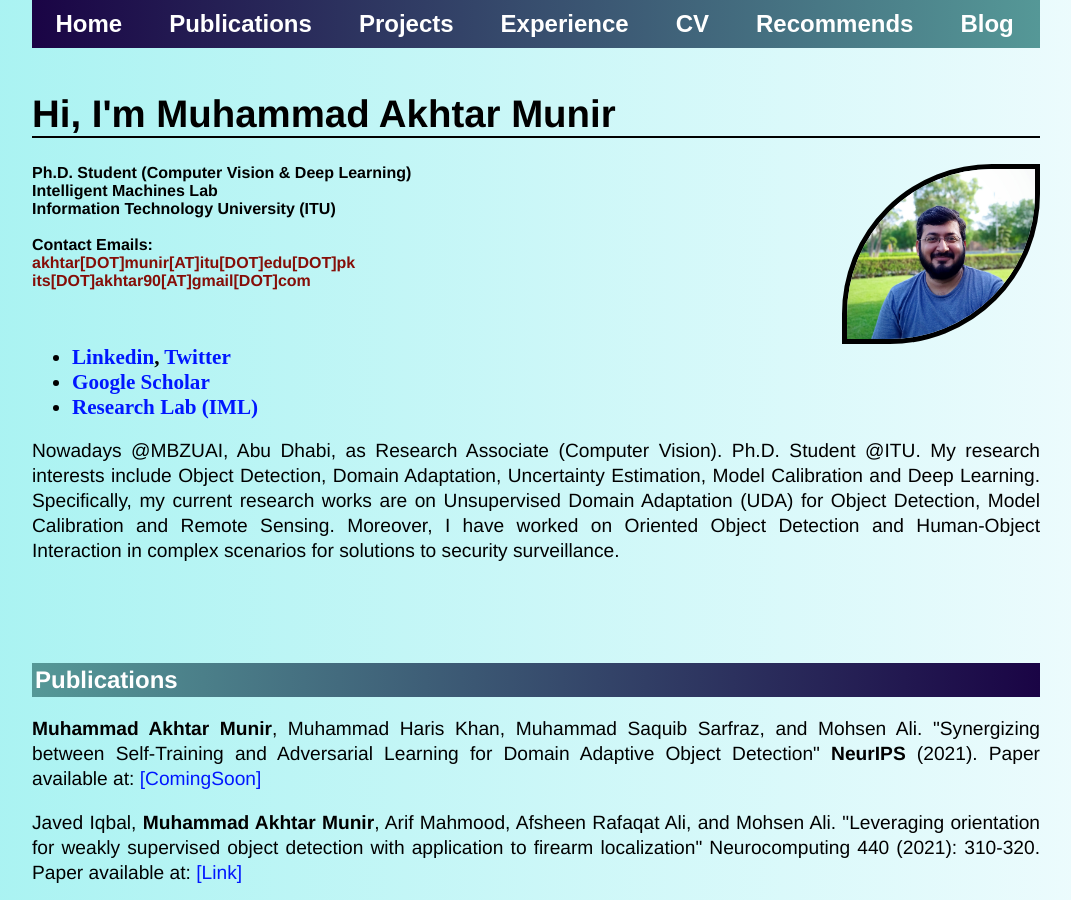
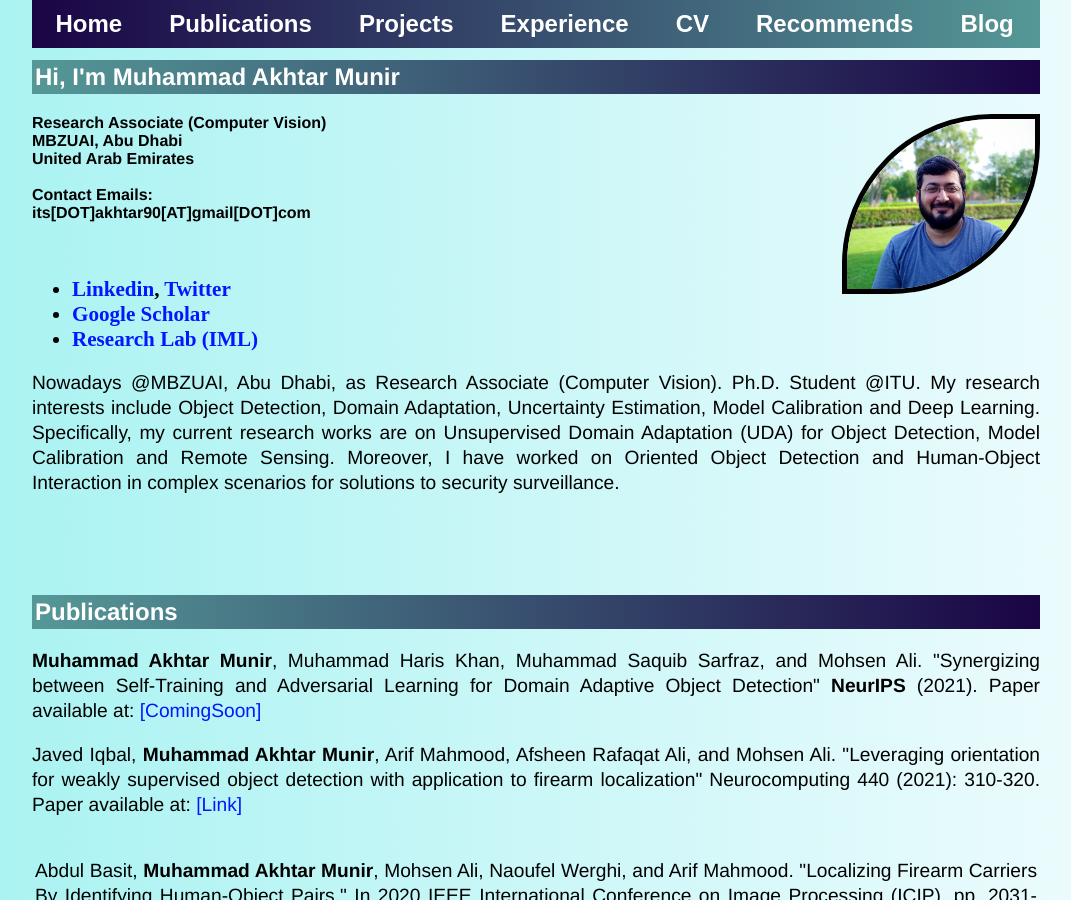
Before and after one commit to akhtarvision/akhtarvision.github.io, a Jekyll site: the page built from index.html, in a window 1280 px wide and 900 px high. Shown: the whole window, without its empty margins (104-1175 px from the left). Built offline with Jekyll 4.4.1, drawn with Linux system fonts in a browser that asks for light colours.

Commit message:
Update index.html

```diff
--- a/index.html
+++ b/index.html
@@ -1,6 +1,6 @@
 ---
 layout: default
-title: Akhtar, Deep Learning
+title: Akhtar, CV & DL
 ---
 
 <div class="blurb">
@@ -10,17 +10,21 @@ title: Akhtar, Deep Learning
 <!-- 	<div class="column"> -->
 <!-- 	<br>
 	<br> -->
-	<h1>Hi, I'm Muhammad Akhtar Munir</h1>
+	<h2>Hi, I'm Muhammad Akhtar Munir</h2>
 <!-- 	</div> -->
 	      	<img class="roundImg" src="mainpic_git_c.jpg" alt="profile" width="188" height="170" style="float:right">
 
 	<address>
-		<strong> Ph.D. Student (Computer Vision & Deep Learning)</strong><br>
+		<strong>
+			Research Associate (Computer Vision)</strong><br>
+		MBZUAI, Abu Dhabi<br>
+		United Arab Emirates<br><br>
+<!-- 		Ph.D. Student (Computer Vision & Deep Learning)</strong><br>
 		Intelligent Machines Lab<br>
-		Information Technology University (ITU)<br><br>
+		Information Technology University (ITU)<br><br> -->
 		Contact Emails:<br>
-		<span style="color:#850E08;" class="obfuscate">akhtar[DOT]munir[AT]itu[DOT]edu[DOT]pk</span><br>
-		<span style="color:#850E08;" class="obfuscate">its[DOT]akhtar90[AT]gmail[DOT]com</span>
+<!-- 		<span style="color:#850E08;" class="obfuscate">akhtar[DOT]munir[AT]itu[DOT]edu[DOT]pk</span><br> -->
+		<span>its[DOT]akhtar90[AT]gmail[DOT]com</span>
 		</address>
 	<br><br>
 
```
